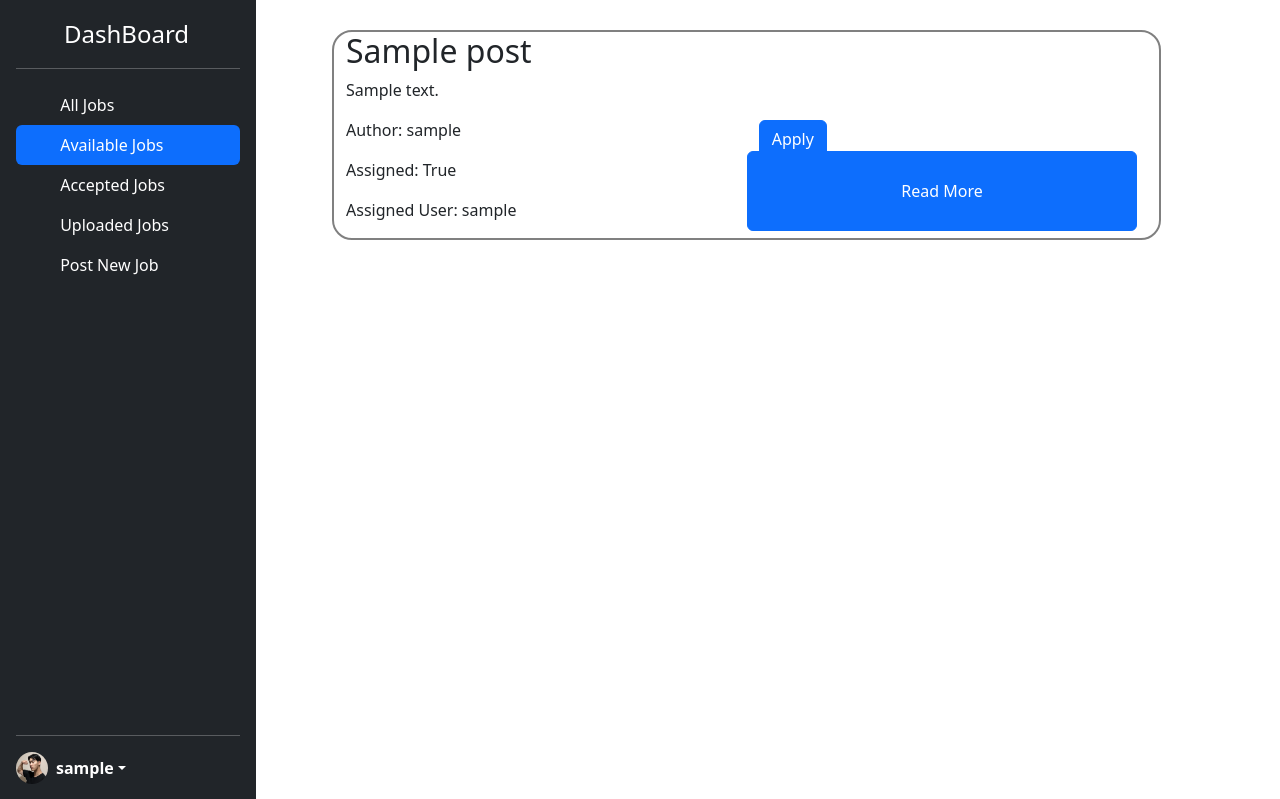
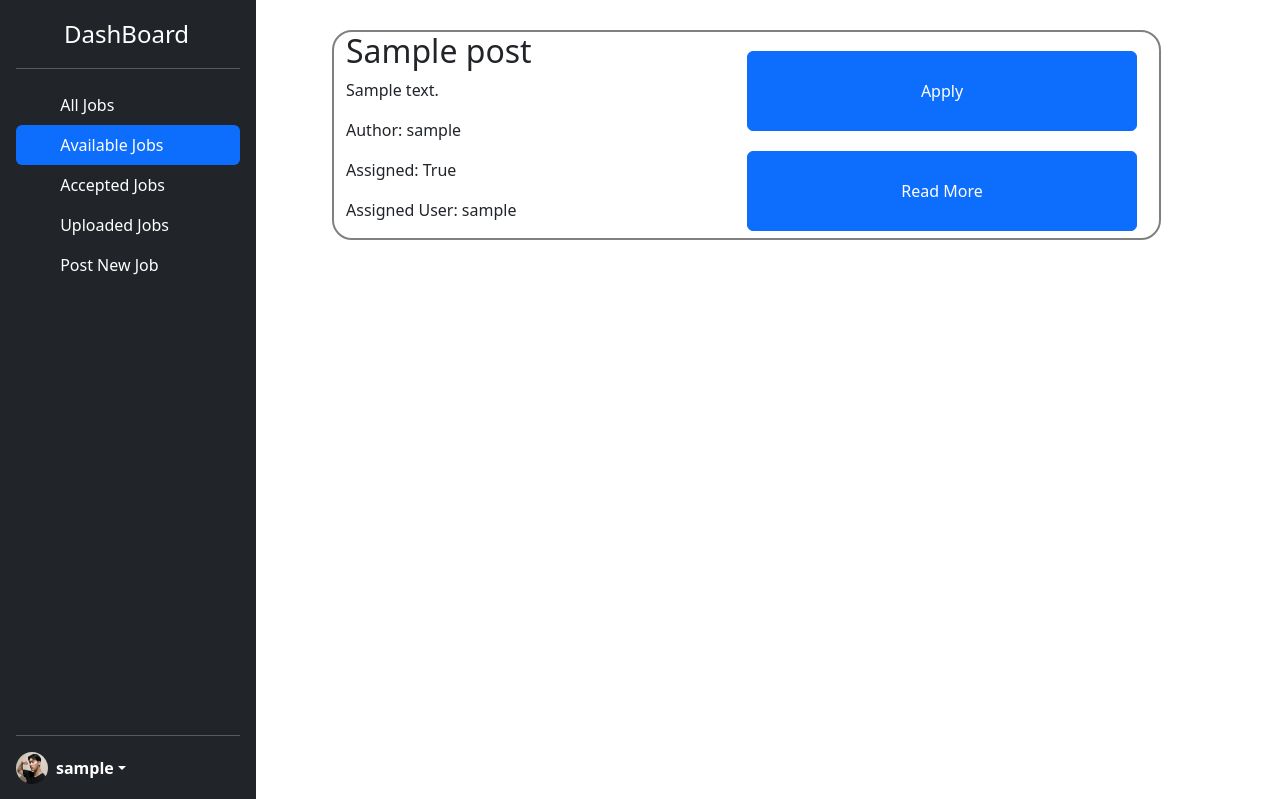
Before and after one commit to seanlixu/CITS3403-RequestBoard, a Flask app: page /userDashboard in a window 1280 px wide. Shown: the top 799 px of the page. Run offline with Flask 3, Linux system fonts and the light colour scheme; a user stored in the database is signed in; tables that the repository leaves empty hold one stand-in row (values such as "Sample post").

Commit message:
fixed the button sizes for post cards

```diff
--- a/app/templates/userDashboard.html
+++ b/app/templates/userDashboard.html
@@ -94,12 +94,18 @@
                             </div>
                             <div class="col-6 " id="job-menu">
                               <div>
-                                <div class="row m-t-10" id="job-button">
-                                  <!-- aidan, just add ur functions in the onclick. the apply function should add the post to "accepted_jobs" -->
+                                <!-- <div class="row m-t-10" id="job-button">
+
                                   <form action="/assign" method="post">
                                     <button type="submit" class="btn btn-primary" id="jobmenu">Apply</button>
                                     <input type="hidden" name="post_id" value="{{ post[1] }}"> </form>
-                                </div>
+                                </div> -->
+
+                                <!-- aidan, just add ur functions in the onclick. the apply function should add the post to "accepted_jobs" -->
+                                <form action="/assign" method="post" class="row m-t-10"id="job-button">
+                                  <button type="submit" class="btn btn-primary" id="jobmenu">Apply</button>
+                                  <input type="hidden" name="post_id" value="{{ post[1] }}"> </form>
+
                                 <div class="row g-10" id="job-button">
                                   <!-- ignore the Read More, its a functionality i may or may not add later on, mostly just a place holder to visually look nice -->
                                   <button type="button" class="btn btn-primary" id="jobmenu2" >Read More</button>
```
